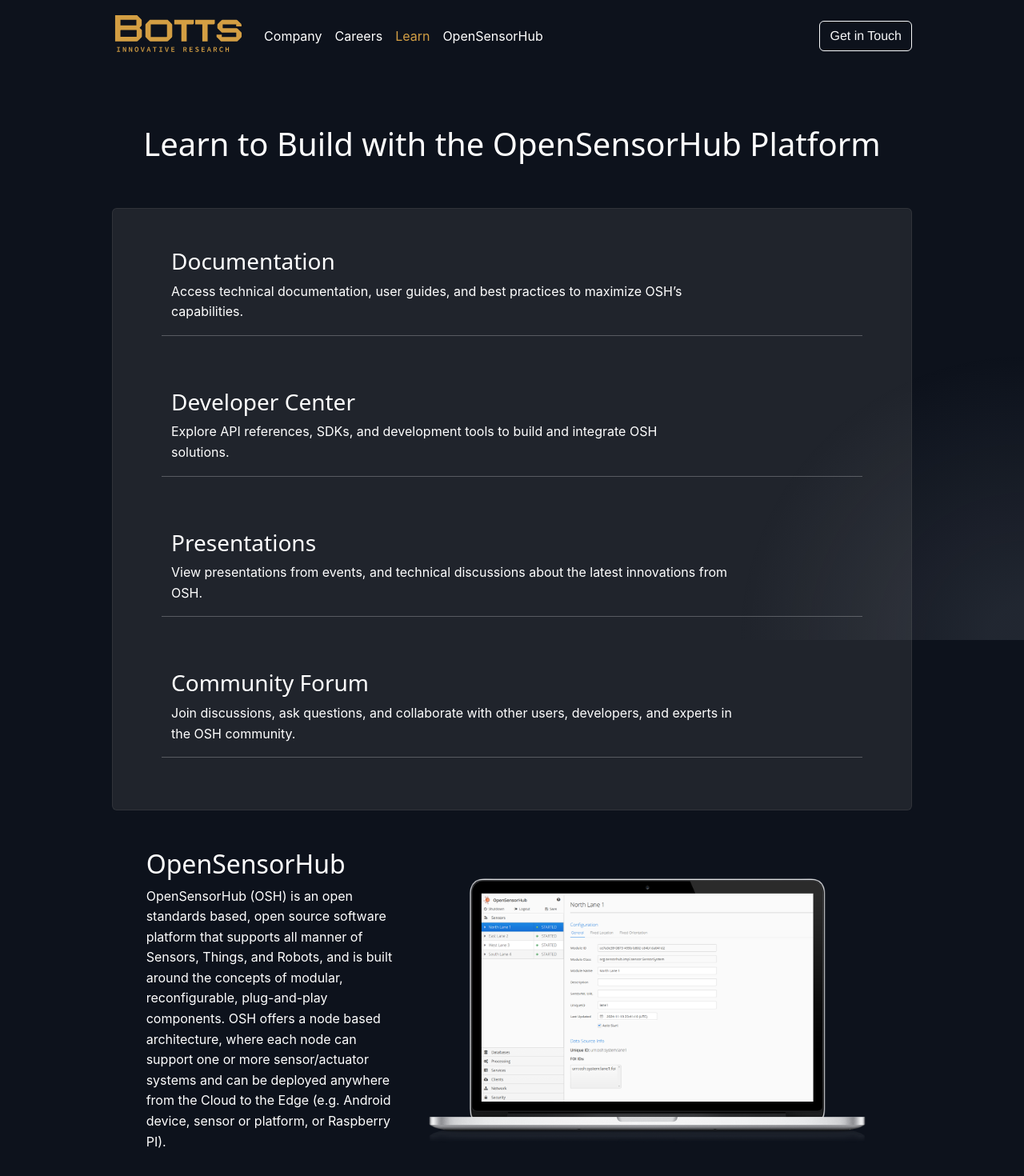
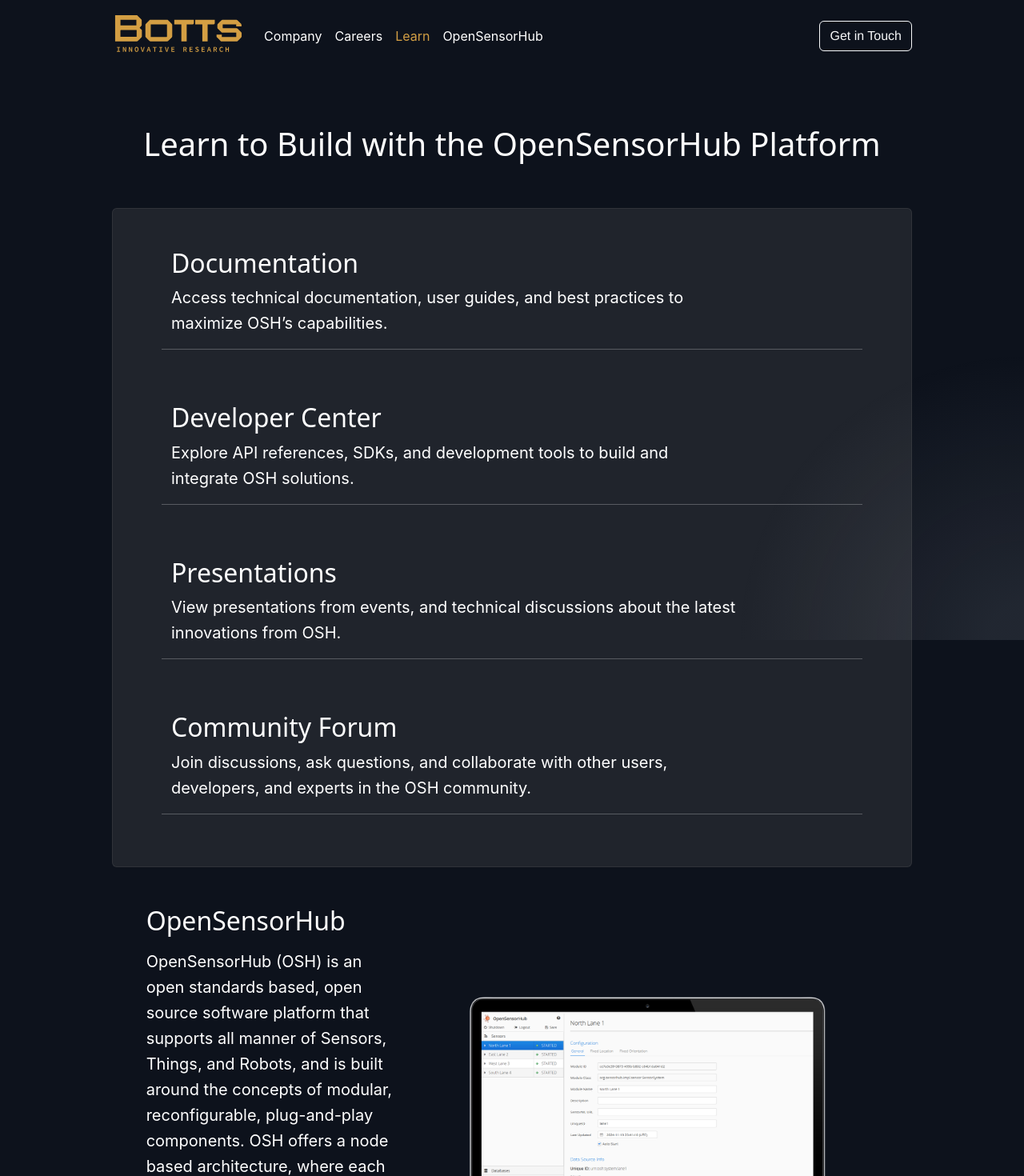
Before and after one commit to kalynstricklin/botts-site, a Vue app: page /learn in a window 1280 px wide. Shown: the top 1470 px of the page at 80% size. Built offline with nearby package versions, Linux system fonts and the light colour scheme; a web font is replaced by a local one.

Commit message:
updated font sizing

```diff
--- a/src/components/learn/LargeCard.vue
+++ b/src/components/learn/LargeCard.vue
@@ -14,7 +14,7 @@
                 <div class="row px-lg-5 px-3 py-4">
                   <div class="col-lg-10 col-12">
                     <div class="text-content">
-                      <h3 class="title text-white">Documentation</h3>
+                      <h2 class="title text-white">Documentation</h2>
                       <p>Access technical documentation, user guides, and best practices to maximize OSH’s capabilities.</p>
                     </div>
                   </div>
@@ -40,7 +40,7 @@
 
                   <div class="col-lg-9 col-12">
                     <div class="text-content">
-                      <h3 class="title text-white">Developer Center</h3>
+                      <h2 class="title text-white">Developer Center</h2>
                       <p>Explore API references, SDKs, and development tools to build and integrate OSH solutions.</p>
                     </div>
                   </div>
@@ -65,7 +65,7 @@
                 <div class="row px-lg-5 px-3 py-4">
                   <div class="col-lg-10 col-12">
                       <div class="text-content">
-                        <h3 class="title text-white">Presentations</h3>
+                        <h2 class="title text-white">Presentations</h2>
                         <p>View presentations from events, and technical discussions about the latest innovations from OSH.</p>
                       </div>
                   </div>
@@ -89,7 +89,7 @@
                 <div class="row px-lg-5 px-3 py-4">
                   <div class="col-lg-10 col-12">
                     <div class="text-content">
-                      <h3 class="title text-white">Community Forum</h3>
+                      <h2 class="title text-white">Community Forum</h2>
                       <p>Join discussions, ask questions, and collaborate with other users, developers, and experts in the OSH community.</p>
                     </div>
                   </div>
@@ -134,6 +134,7 @@
   color: #fff;
   font-family: var(--font-secondary);
   text-align: left;
+  font-size: 1.25rem;
 }
 
 hr {
--- a/src/components/learn/OSHLaptop.vue
+++ b/src/components/learn/OSHLaptop.vue
@@ -12,7 +12,7 @@
             OpenSensorHub
           </h2>
 
-          <p class="flex-wrap flex-grow-1 text-white">
+          <p class="flex-wrap flex-grow-1 text-white mt-3">
             OpenSensorHub (OSH) is an open standards based, open source software platform that supports all manner of Sensors, Things, and Robots, and is built around the concepts of modular, reconfigurable, plug-and-play components. OSH offers a node based architecture, where each node can support one or more sensor/actuator systems and can be deployed anywhere from the Cloud to the Edge (e.g. Android device, sensor or platform, or Raspberry PI).
           </p>
 
@@ -35,7 +35,9 @@
   max-width: 100%;
   height: auto;
 }
-
+p{
+  font-size: 1.25rem;
+}
 @media only screen and (max-width: 480px) {
 
 }
--- a/src/components/learn/SoftwareCards.vue
+++ b/src/components/learn/SoftwareCards.vue
@@ -137,10 +137,6 @@
   transform: translateY(-5px);
 }
 
-
-a{
-  font-size: 1.25rem;
-}
 .nav-link{
   color: #c5c5c5;
 }
@@ -174,6 +170,7 @@
 }
 a{
   font-family: var(--font-primary);
+  font-size: 1.25rem;
 }
 @media only screen and (max-width: 768px) {
   .tab-content-wrapper {
```
